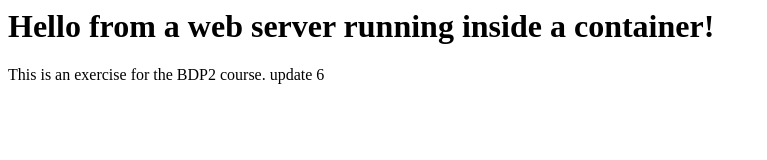
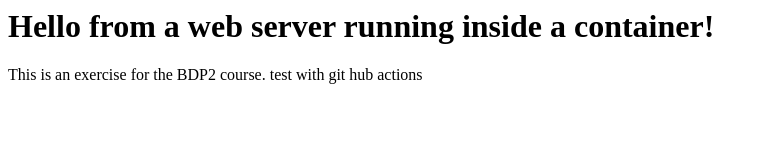
Before and after one commit to bmartell/bdp2-test, a plain HTML site: page index.html in a window 1280 px wide. Shown: the whole page, without its empty margins (0-767 px from the left). Drawn offline with Linux system fonts and the light colour scheme.

Commit message:
my commit

```diff
--- a/index.html
+++ b/index.html
@@ -1,3 +1,3 @@
 <h1>Hello from a web server running inside a container!</h1>
 This is an exercise for the BDP2 course.
-update 6
+test with git hub actions
```
